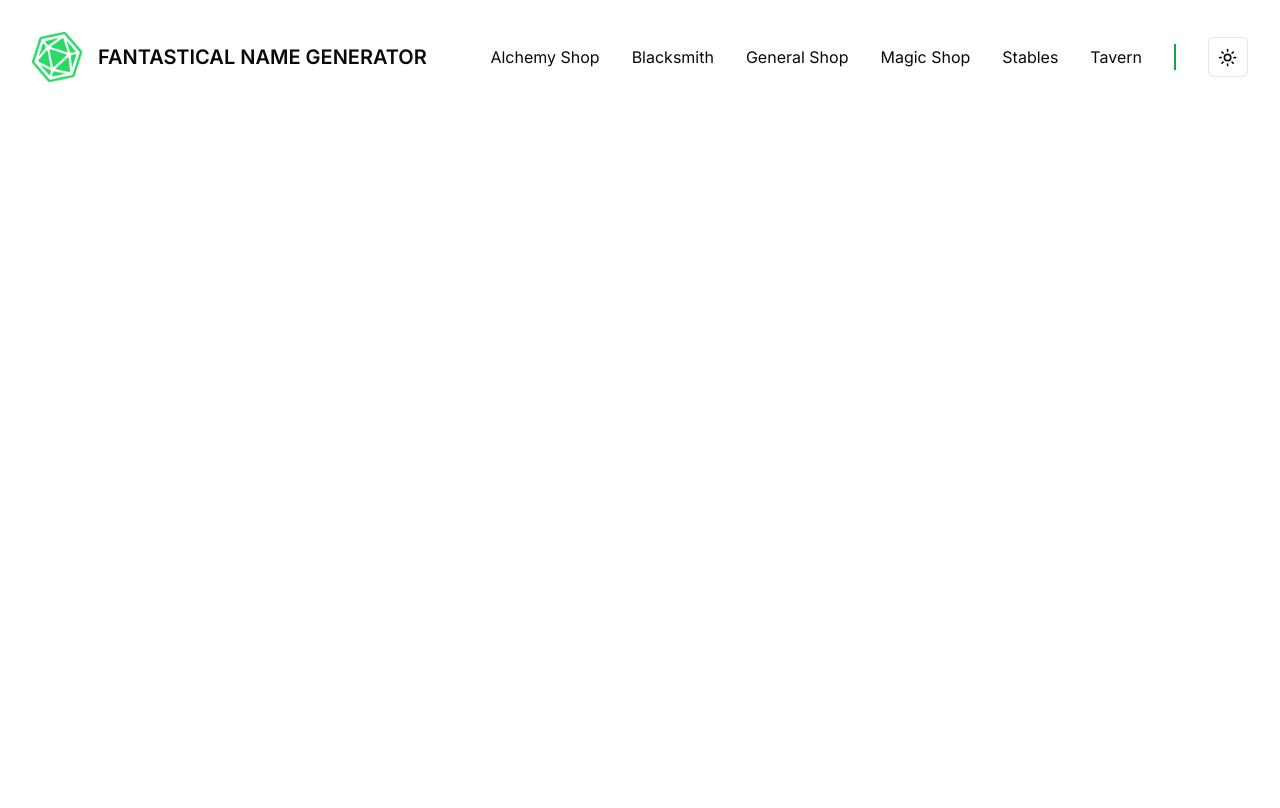
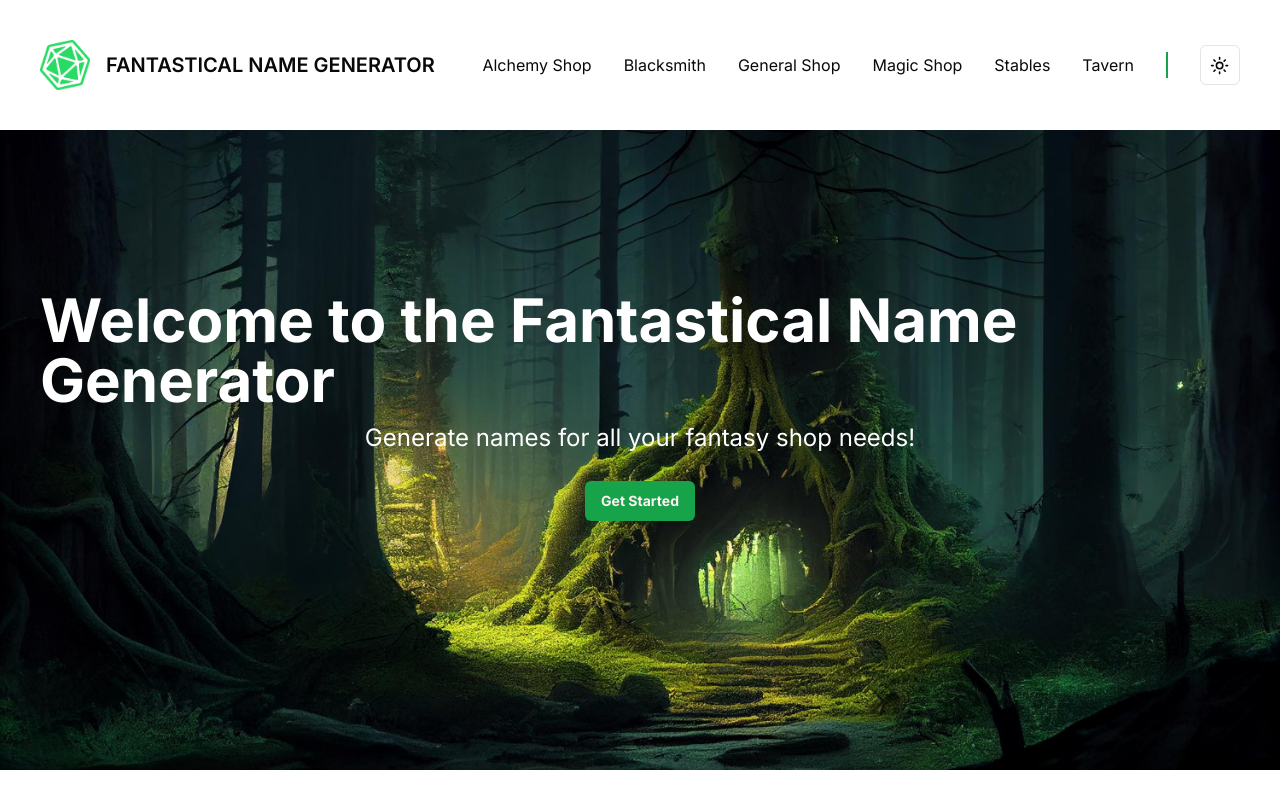
Before and after one commit to therealkraus/fng, a Next.js app: page / in a window 1280 px wide. Shown: the top 808 px of the page. Built offline with nearby package versions, Linux system fonts and the light colour scheme.

Commit message:
added hero section and moved header to its own seperate component

```diff
--- a/src/app/page.tsx
+++ b/src/app/page.tsx
@@ -1,88 +1,27 @@
+import Header from "../components/header";
 import Image from "next/image";
-import { ModeToggle } from "@/components/dark-mode-toggle";
+import { Button } from "@/components/ui/button";
 
 export default function Home() {
   return (
     <>
-      <header className="w-full">
-        <nav className="flex justify-between p-8 ml-auto mr-auto sm:max-w-screen-sm md:max-w-screen-md lg:max-w-screen-lg xl:max-w-screen-xl 2xl:max-w-screen-2xl items-center">
-          <div className="flex flex-row gap-4 items-center justify-center">
-            <a href="/">
-              <Image src="/logo.png" width={50} height={50} alt="Site Logo" />
-            </a>
-            <a className="text-xl font-semibold" href="/">
-              FANTASTICAL NAME GENERATOR
-            </a>
+      <Header />
+      <main className="w-full">
+        <section className="bg-hero-pattern bg-cover min-h-[80vh] bg-center bg-no-repeat">
+          <div className="flex flex-col items-center justify-center ml-auto mr-auto sm:max-w-screen-sm md:max-w-screen-md lg:max-w-screen-lg xl:max-w-screen-xl 2xl:max-w-screen-2xl pr-10 pl-10 pt-40 pb-40">
+            <h1 className="text-6xl font-bold text-white">
+              Welcome to the Fantastical Name Generator
+            </h1>
+            <p className="mt-3 text-2xl text-white">
+              Generate names for all your fantasy shop needs!
+            </p>
+            <Button className="mt-8 font-bold animate-bounce">
+              Get Started
+            </Button>
           </div>
-          <ul className="lg:flex flex-row gap-8 items-center justify-center hidden">
-            <li>
-              <a
-                className="hover:border-b-2 hover:border-primary hover:pb-2"
-                href="/"
-              >
-                Alchemy Shop
-              </a>
-            </li>
-            <li>
-              <a
-                className="hover:border-b-2 hover:border-primary hover:pb-2"
-                href="/"
-              >
-                Blacksmith
-              </a>
-            </li>
-            <li>
-              <a
-                className="hover:border-b-2 hover:border-primary hover:pb-2"
-                href="/"
-              >
-                General Shop
-              </a>
-            </li>
-            <li>
-              <a
-                className="hover:border-b-2 hover:border-primary hover:pb-2"
-                href="/"
-              >
-                Magic Shop
-              </a>
-            </li>
-            <li>
-              <a
-                className="hover:border-b-2 hover:border-primary hover:pb-2"
-                href="/"
-              >
-                Stables
-              </a>
-            </li>
-            <li>
-              <a
-                className="hover:border-b-2 hover:border-primary hover:pb-2"
-                href="/"
-              >
-                Tavern
-              </a>
-            </li>
-            <li className="border border-primary pt-6"></li>
-            <li>
-              <ModeToggle />
-            </li>
-          </ul>
-          <button className="w-6 h-6 block lg:hidden">
-            <svg
-              xmlns="http://www.w3.org/2000/svg"
-              viewBox="0 0 24 24"
-              fill="currentColor"
-            >
-              <path
-                fillRule="evenodd"
-                d="M3 6.75A.75.75 0 013.75 6h16.5a.75.75 0 010 1.5H3.75A.75.75 0 013 6.75zM3 12a.75.75 0 01.75-.75h16.5a.75.75 0 010 1.5H3.75A.75.75 0 013 12zm0 5.25a.75.75 0 01.75-.75h16.5a.75.75 0 010 1.5H3.75a.75.75 0 01-.75-.75z"
-                clipRule="evenodd"
-              />
-            </svg>
-          </button>
-        </nav>
-      </header>
+        </section>
+        <section className="flex flex-col items-center justify-center ml-auto mr-auto sm:max-w-screen-sm md:max-w-screen-md lg:max-w-screen-lg xl:max-w-screen-xl 2xl:max-w-screen-2xl pr-10 pl-10 pt-40 pb-40"></section>
+      </main>
     </>
   );
 }
--- /dev/null
+++ b/src/components/header.tsx
@@ -0,0 +1,86 @@
+import Image from "next/image";
+import { ModeToggle } from "@/components/dark-mode-toggle";
+
+export default function header() {
+  return (
+    <header className="w-full">
+      <nav className="flex justify-between p-10 ml-auto mr-auto sm:max-w-screen-sm md:max-w-screen-md lg:max-w-screen-lg xl:max-w-screen-xl 2xl:max-w-screen-2xl items-center">
+        <div className="flex flex-row gap-4 items-center justify-center">
+          <a href="/">
+            <Image src="/logo.png" width="50" height="50" alt="Site Logo" />
+          </a>
+          <a className="text-xl font-semibold hover:text-primary" href="/">
+            FANTASTICAL NAME GENERATOR
+          </a>
+        </div>
+        <ul className="lg:flex flex-row gap-8 items-center justify-center hidden">
+          <li>
+            <a
+              className="hover:border-b-2 hover:border-primary hover:pb-2"
+              href="/"
+            >
+              Alchemy Shop
+            </a>
+          </li>
+          <li>
+            <a
+              className="hover:border-b-2 hover:border-primary hover:pb-2"
+              href="/"
+            >
+              Blacksmith
+            </a>
+          </li>
+          <li>
+            <a
+              className="hover:border-b-2 hover:border-primary hover:pb-2"
+              href="/"
+            >
+              General Shop
+            </a>
+          </li>
+          <li>
+            <a
+              className="hover:border-b-2 hover:border-primary hover:pb-2"
+              href="/"
+            >
+              Magic Shop
+            </a>
+          </li>
+          <li>
+            <a
+              className="hover:border-b-2 hover:border-primary hover:pb-2"
+              href="/"
+            >
+              Stables
+            </a>
+          </li>
+          <li>
+            <a
+              className="hover:border-b-2 hover:border-primary hover:pb-2"
+              href="/"
+            >
+              Tavern
+            </a>
+          </li>
+          <li className="border border-primary pt-6"></li>
+          <li>
+            <ModeToggle />
+          </li>
+        </ul>
+        <button className="w-6 h-6 block lg:hidden">
+          <svg
+            xmlns="http://www.w3.org/2000/svg"
+            viewBox="0 0 24 24"
+            fill="currentColor"
+          >
+            <path
+              fillRule="evenodd"
+              d="M3 6.75A.75.75 0 013.75 6h16.5a.75.75 0 010 1.5H3.75A.75.75 0 013 6.75zM3 12a.75.75 0 01.75-.75h16.5a.75.75 0 010 1.5H3.75A.75.75 0 013 12zm0 5.25a.75.75 0 01.75-.75h16.5a.75.75 0 010 1.5H3.75a.75.75 0 01-.75-.75z"
+              clipRule="evenodd"
+            />
+          </svg>
+        </button>
+      </nav>
+    </header>
+  );
+}
--- a/tailwind.config.js
+++ b/tailwind.config.js
@@ -2,11 +2,11 @@
 module.exports = {
   darkMode: ["class"],
   content: [
-    './pages/**/*.{ts,tsx}',
-    './components/**/*.{ts,tsx}',
-    './app/**/*.{ts,tsx}',
-    './src/**/*.{ts,tsx}',
-	],
+    "./pages/**/*.{ts,tsx}",
+    "./components/**/*.{ts,tsx}",
+    "./app/**/*.{ts,tsx}",
+    "./src/**/*.{ts,tsx}",
+  ],
   theme: {
     container: {
       center: true,
@@ -70,7 +70,10 @@ module.exports = {
         "accordion-down": "accordion-down 0.2s ease-out",
         "accordion-up": "accordion-up 0.2s ease-out",
       },
+      backgroundImage: {
+        "hero-pattern": 'url("/hero.jpg")',
+      },
     },
   },
   plugins: [require("tailwindcss-animate")],
-}
+};
```
Also changed, not shown: public/hero.jpg (added).
